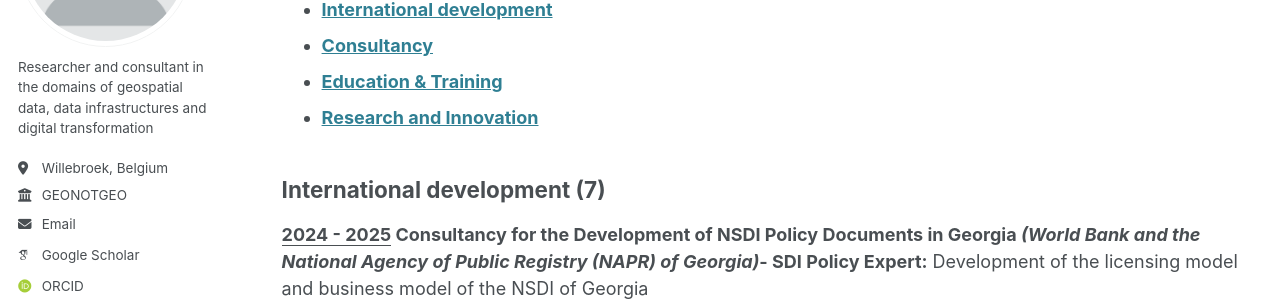
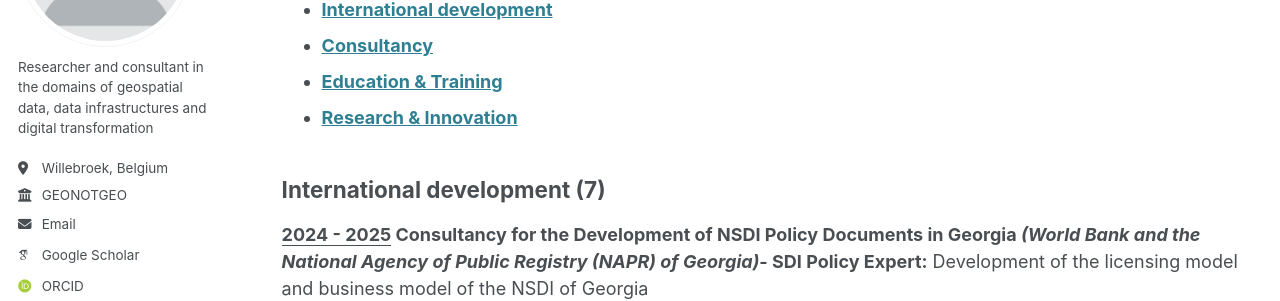
Before and after one commit to GVancauwenberghe/gvancauwenberghe.github.io, a Jekyll site: the page built from _pages/projects.md, in a window 1280 px wide and 900 px high. Shown: the part 227-528 px from the top of the window. Built offline with Jekyll 4.4.1, drawn with Linux system fonts in a browser that asks for light colours; some web fonts are replaced.

Commit message:
Update projects.md

```diff
--- a/_pages/projects.md
+++ b/_pages/projects.md
@@ -11,7 +11,8 @@ A list of all the projects I have worked on throughout my career. Detailed descr
 * [**International development**](https://gvancauwenberghe.github.io/projects)
 * [**Consultancy**](https://gvancauwenberghe.github.io/projects)
 * [**Education & Training**](https://gvancauwenberghe.github.io/projects)
-* [**Research and Innovation**](https://gvancauwenberghe.github.io/projects)
+* [**Research & Innovation**](https://gvancauwenberghe.github.io/projects)
+
 
 ## International development (7)
 **<ins>2024 - 2025</ins> Consultancy for the Development of NSDI Policy Documents in Georgia _(World Bank and the National Agency of Public Registry (NAPR) of Georgia)_-
```
